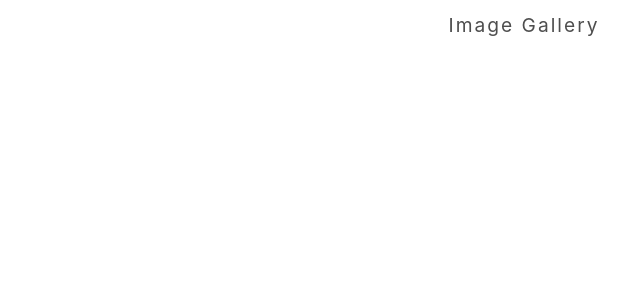
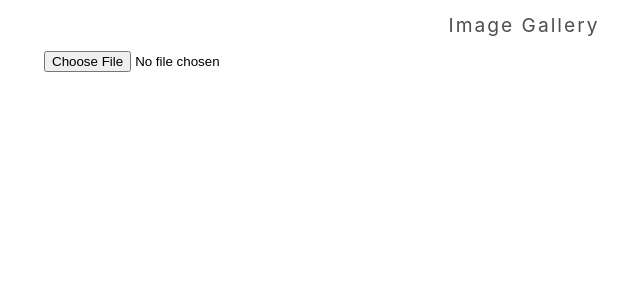
Before and after one commit to francesca-vago/image-gallery, a React (Create React App) app: page / in a window 1280 px wide. Shown: the top 300 px of the page, without its empty margins (116-756 px from the left). Built offline with nearby package versions, Linux system fonts and the light colour scheme.

Commit message:
add upload form component logic

```diff
--- a/src/App.js
+++ b/src/App.js
@@ -1,11 +1,11 @@
 import Title from "./components/Title";
+import UploadForm from './components/UploadForm';
 
 function App() {
   return (
-    <div>
-      <header>
-      </header>
+    <div className='App'>
       <Title />
+      <UploadForm />
     </div>
   );
 }
--- /dev/null
+++ b/src/components/UploadForm.js
@@ -0,0 +1,37 @@
+import React, { useState } from 'react';
+
+export default function UploadForm() {
+    const [file, setFile] = useState(null);
+    const [error, setError] = useState(null);
+
+    const allowedTypes = ['image/png', 'image/jpeg'];
+
+    const changeHandler = (e) => {
+        let selected = e.target.files[0];
+
+        if (selected) {
+            if (allowedTypes.includes(selected.type)) {
+                setFile(selected);
+                setError('');
+                return;
+            } else {
+                setFile(null);
+                setError('Please, select a valid image format');
+                return;
+            }
+        }
+
+        setFile(null);
+        setError(null);
+    };
+
+    return (
+        <form>
+            <input type='file' onChange={changeHandler} />
+            <div>
+                { error && <div className='error'>{error}</div>}
+                { file && <div>{file.name}</div>}
+            </div>
+        </form>
+    )
+};
```
Also changed, not shown: 1 other file (tests, documents, lock files or other folders).
